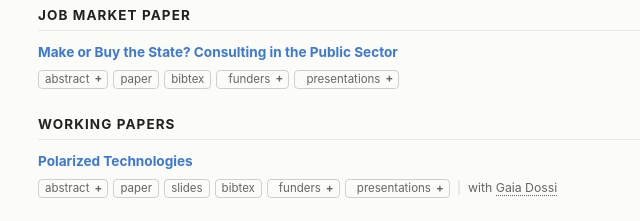
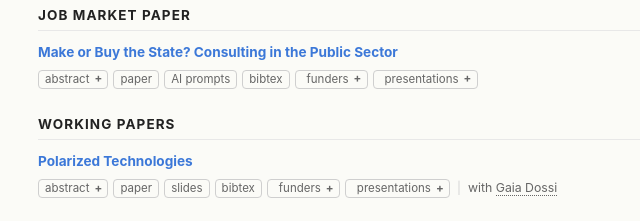
Before and after one commit to Marta-Morando/Marta-Morando.github.io, a plain HTML site: page index.html in a window 1280 px wide. Shown: the part 241-462 px from the top of the page, 391-1031 px from the left. Drawn offline with Linux system fonts and the light colour scheme.

Commit message:
Publish AI prompt supplement and updated job market paper

```diff
--- a/index.html
+++ b/index.html
@@ -918,6 +918,7 @@
                     <div class="button-container no-coauthors">
                         <button class="abstract-button" type="button" aria-expanded="false" aria-controls="abstract-text-jmp" data-analytics-event="jmp_abstract_open" onclick="toggleAbstract('abstract-text-jmp', 'button-icon-jmp')">abstract <span id="button-icon-jmp" aria-hidden="true">+</span></button>
                         <a class="paper-button" href="papers/jmp_morando.pdf" target="_blank" data-analytics-event="jmp_paper_click">paper</a>
+                        <a class="paper-button" href="papers/jmp_morando_ai_prompts.pdf" target="_blank" rel="noopener" aria-label="AI interview and coding prompts (PDF)" data-analytics-event="jmp_prompts_click">AI prompts</a>
                         <button class="paper-button" type="button" data-analytics-event="jmp_bibtex_click" onclick="copyBibTeX('morando_2026')">bibtex</button>
                         <details class="funders">
                             <summary>funders</summary>
```
Also changed, not shown: 3 other files.
